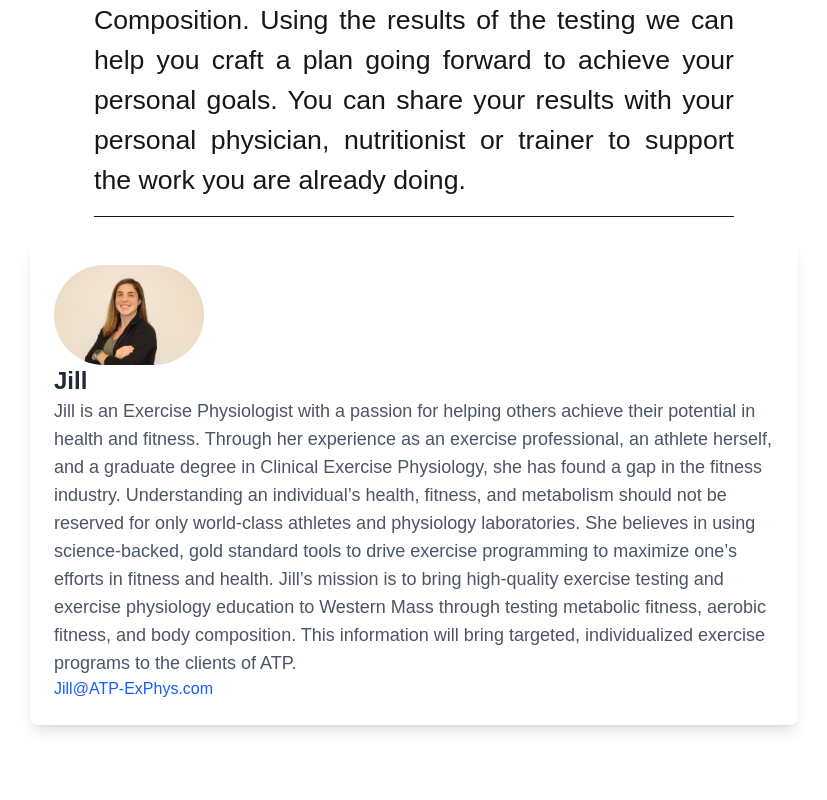
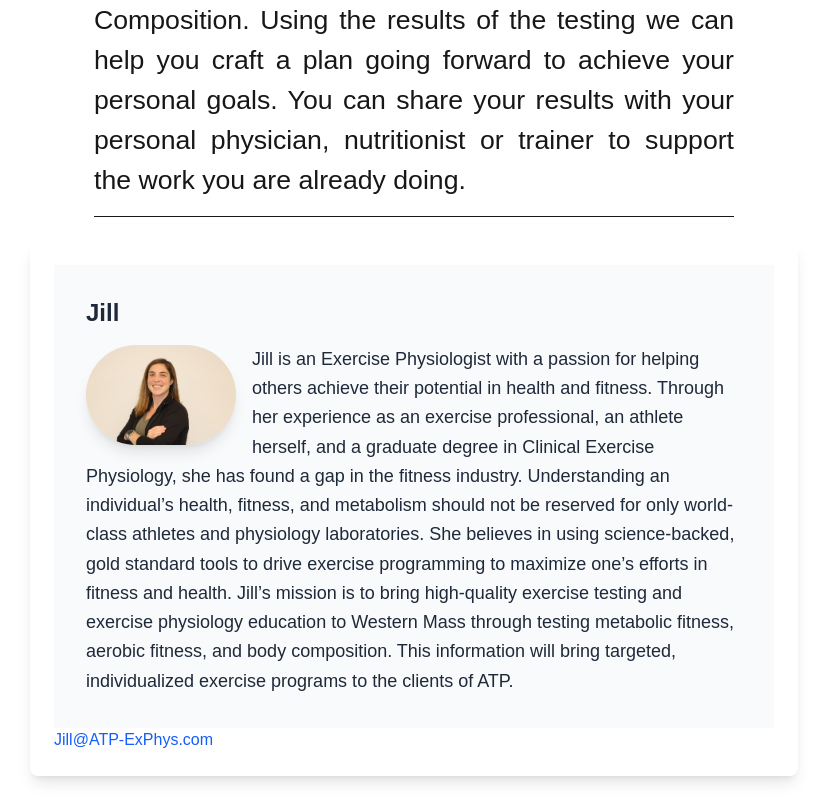
Before and after one commit to SantinoGiordano/NextjsExphys, a Next.js app in the folder atp-exphys/: page / in a window 1280 px wide. Shown: the part 1109-1909 px from the top of the page, without its empty margins (226-1053 px from the left). Before the commit the page ends 1858 px from the top, so only its background shows below. Built offline with nearby package versions, Linux system fonts and the light colour scheme.

Commit message:
text wrapps around the image

```diff
--- a/atp-exphys/components/JillBox.tsx
+++ b/atp-exphys/components/JillBox.tsx
@@ -6,35 +6,38 @@ const JillBox = () => {
   return (
     <>
       <div className="bg-white p-6 rounded-lg shadow-lg max-w-3xl mx-auto my-6 text-gray-800">
-        {/* <img className="circle-image" src="jillHeadshot.jpg" draggable="false" height={150}width={150}/> */}
-
-        <div>
+        <div className="p-8 bg-gray-50">
+          <p className="text-2xl font-semibold mb-4">Jill</p>
+          <div className="relative">
             <Image
-            src="/jillHeadshot.jpg" // Replace with your image path
+              src="/jillHeadshot.jpg"
               alt="Jill Headshot"
               width={150}
               height={150}
               draggable={false}
-            className="rounded-full "
+              className="rounded-full object-cover shadow-lg float-left mr-4 mb-2"
             />
-          <p className="text-2xl font-semibold">Jill</p>
-          <p className="text-lg font-light text-gray-600">
-            Jill is an Exercise Physiologist with a passion for helping others
-            achieve their potential in health and fitness. Through her
-            experience as an exercise professional, an athlete herself, and a
-            graduate degree in Clinical Exercise Physiology, she has found a gap
-            in the fitness industry. Understanding an individual’s health,
-            fitness, and metabolism should not be reserved for only world-class
+            <p className="text-lg font-light leading-relaxed max-w-3xl">
+              <span className="font-medium">Jill</span> is an Exercise
+              Physiologist with a passion for helping others achieve their
+              potential in health and fitness. Through her experience as an
+              exercise professional, an athlete herself, and a graduate degree
+              in Clinical Exercise Physiology, she has found a gap in the
+              fitness industry. Understanding an individual’s health, fitness,
+              and metabolism should not be reserved for only world-class
               athletes and physiology laboratories. She believes in using
-            science-backed, gold standard tools to drive exercise programming to
-            maximize one’s efforts in fitness and health. Jill’s mission is to
-            bring high-quality exercise testing and exercise physiology
-            education to Western Mass through testing metabolic fitness, aerobic
-            fitness, and body composition. This information will bring targeted,
-            individualized exercise programs to the clients of ATP.
+              science-backed, gold standard tools to drive exercise programming
+              to maximize one’s efforts in fitness and health. Jill’s mission is
+              to bring high-quality exercise testing and exercise physiology
+              education to Western Mass through testing metabolic fitness,
+              aerobic fitness, and body composition. This information will bring
+              targeted, individualized exercise programs to the clients of ATP.
             </p>
-          <Link href={''} className="mt-4 font-medium text-blue-600">Jill@ATP-ExPhys.com</Link>
           </div>
+        </div>
+        <Link href={""} className="mt-4 font-medium text-blue-600">
+          Jill@ATP-ExPhys.com
+        </Link>
       </div>
     </>
   );
```
Lines whose indentation alone changed are shown as unchanged.
